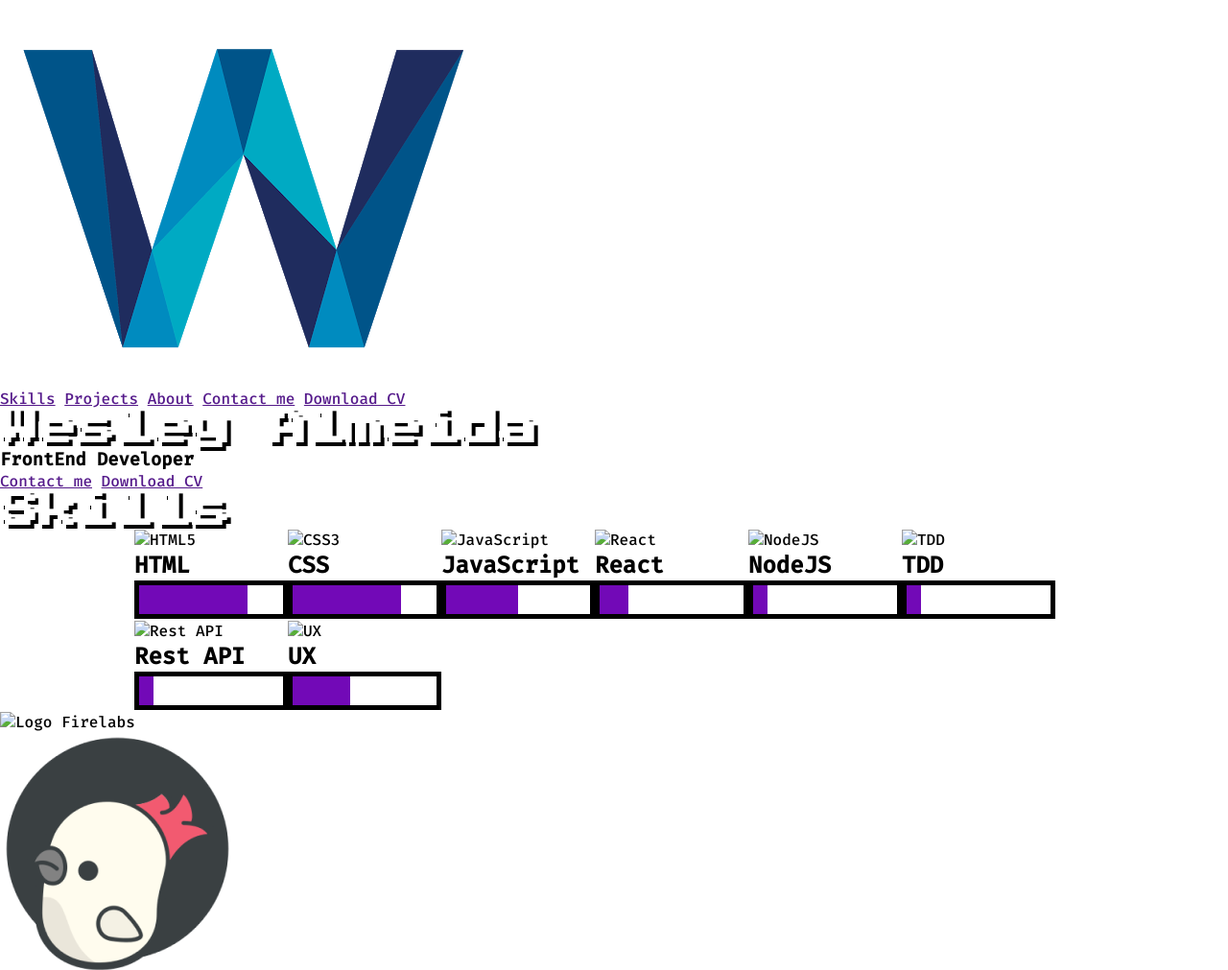
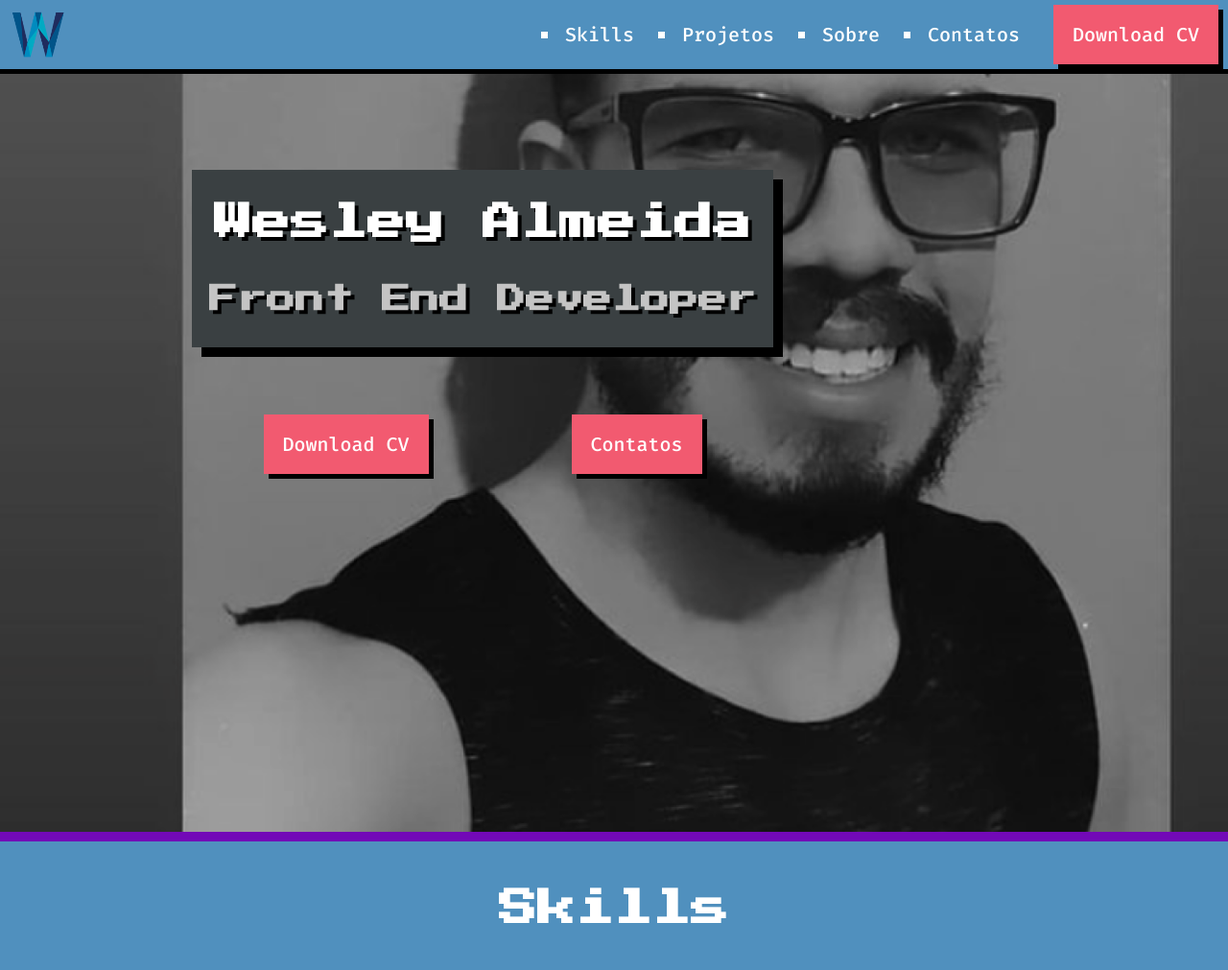
Before and after one commit to geraldocoil/Portifolio, a plain HTML site: page index.html in a window 1280 px wide. Shown: the top 1011 px of the page at 96% size. Drawn offline with Linux system fonts and the light colour scheme.

Commit message:
Update index.html

```diff
--- a/index.html
+++ b/index.html
@@ -1,146 +1,157 @@
 <!DOCTYPE html>
+
 <html lang="pt-BR">
+
 <head>
     <meta charset="UTF-8">
-    <meta http-equiv="X-UA-Compatible" content="IE=edge">
-    <meta name="viewport" content="width=device-width, initial-scale=1.0">
     <title>Portfólio | Wesley Almeida</title>
 
-    <link rel="preconnect" href="https://fonts.googleapis.com">
-    <link rel="preconnect" href="https://fonts.gstatic.com" crossorigin>
-    <link href="https://fonts.googleapis.com/css2?family=Fira+Code:wght@300;500&family=Press+Start+2P&display=swap" rel="stylesheet">
+    <link rel="preconnect" href="https://fonts.gstatic.com">
+    <link rel="stylesheet" href="https://fonts.googleapis.com/css2?family=Fira+Code:wght@300;500&family=Press+Start+2P&display=swap" >
+    <link rel="stylesheet" href="css/reset.css">
+    <link rel="stylesheet" href="css/components/main-header.css">
+    <link rel="stylesheet" href="css/components/main-avatar.css">
+    <link rel="stylesheet" href="css/components/main-navigation.css">
+    <link rel="stylesheet" href="css/components/menu-action.css">
+    <link rel="stylesheet" href="css/components/main-button.css">
+    <link rel="stylesheet" href="css/components/main-banner.css">
+    <link rel="stylesheet" href="css/components/main-box.css">
+    <link rel="stylesheet" href="css/components/main-title.css">
+    <link rel="stylesheet" href="css/components/main-subtitle.css">
+    <link rel="stylesheet" href="css/components/main-section.css">
+    <link rel="stylesheet" href="css/components/progress-bar.css">
+    <link rel="stylesheet" href="css/components/skill-tech.css">
+    <link rel="stylesheet" href="css/components/wrapper-skill.css">
+    <link rel="stylesheet" href="css/components/wrapper-project.css">
+    <link rel="stylesheet" href="css/components/logo-project.css">
 
-    <link rel = "stylesheet" href = "Css/reset.css">
-    <link rel = "stylesheet" href = "Css/components/main-title.css">
-    <link rel = "stylesheet" href = "Css/components/main-box.css">
-    <link rel = "stylesheet" href = "Css/components/main-button.css">
-    <link rel = "stylesheet" href = "Css/components/main-action.css">
-    <link rel = "stylesheet" href = "Css/components/main-header.css">
-    <link rel = "stylesheet" href = "Css/components/main-logo.css">
-    <link rel = "stylesheet" href = "Css/components/subtitle.css">
-    <link rel = "stylesheet" href = "Css/components/main-banner.css">
-    <link rel = "stylesheet" href = "Css/components/section.css">
-    <link rel = "stylesheet" href = "Css/components/skill-tec.css">
-    <link rel = "stylesheet" href = "Css/components/progress-bar.css">
-    <link rel = "stylesheet" href = "Css/components/wrapper-skill.css">
-    <link rel = "stylesheet" href = "Css/components/project.css">
-    <link rel = "stylesheet" href = "Css/components/card-project.css">
 </head>
 
 <body>
-    <header class = "header">
-
-        <img src = "assets/img/logo2.png">
-        <nav>
-            <a class = "action" href = "" lang = "en">Skills</a>
-            <a class = "action" href = "" lang = "en">Projects</a>
-            <a class = "action" href = "" lang = "en">About</a>
-            <a class = "action" href = "" lang = "en">Contact me</a>
-            <a class = "button" href = "" lang = "en">Download CV</a>
+    <header class="main-header">
+        <a href="#">
+            <img class="main-avatar" src="assets/img/logo2.png" alt="Logo Wesley almeida">
+        </a>
+        <nav class="main-navigation">
+            <a class="menu-action" href="#skills" lang="en">Skills</a>
+            <a class="menu-action" href="#projetos">Projetos</a>
+            <a class="menu-action" href="#sobre">Sobre</a>
+            <a class="menu-action" href="#contatos">Contatos</a>
+            <a class="main-button" href="assets/img/curriculo.docx" download="cv" lang="en">Download CV</a>
         </nav>
     </header>
 
-        <section class = "banner">
-            <div class = "wrapper">
-            <div class = "box">
-                <h2 class = "main-title">Wesley Almeida</h2>
-                <h3 class = "subtitle">FrontEnd Developer</h3>
+    <section class="main-banner">
+        <div class="wrapper">
+            <div class="main-box">
+                <h2 class="main-title">Wesley Almeida</h2>
+                <h3 class="main-subtitle">Front End Developer</h3>
             </div>
+
             <div class="navigation">
-                <a class = "button" href = "" lang = "en">Contact me</a>
-                <a class = "button" href = "" lang = "en">Download CV</a>
+                <a class="main-button" href="assets/img/curriculo.docx" download="cv" lang="en">Download CV</a>
+                <a class="main-button" href="#contatos">Contatos</a>
             </div>
         </div>
     </section>
 
-        <section class = "section">
-            <h2 class = "main-title -second">Skills</h2>
+    <section id="skills" class="main-section -first">
+        <h1 class="main-title">Skills</h1>
 
         <div class="wrapper-skill">
-                <article class="skill-tec">
-                    <img class="icon" src="assets/img/icon html.png" alt="HTML5">
+            <article class="skill-tech">
+                <img class="icon" src="assets/img/ico_html5.png" alt="HTML5">
 
                 <div class="wrapper">
-                        <h2 class="title">HTML</h2>
-                        <progress class="progress-bar" max="100" value="75"></progress>
+                    <h2 class="main-subtitle">HTML</h2>
+                    <progress class="progress-bar" max="100" value="45"></progress>
                 </div>
             </article>
 
-                <article class="skill-tec">
-                    <img class="icon" src="assets/img/icon css.png" alt="CSS3">
+            <article class="skill-tech">
+                <img class="icon" src="assets/img/ico_css3.png" alt="CSS3">
 
                 <div class="wrapper">
-                        <h2 class="title">CSS</h2>
-                        <progress class="progress-bar" max="100" value="75"></progress>
+                    <h2 class="main-subtitle">CSS</h2>
+                    <progress class="progress-bar" max="100" value="25"></progress>
                 </div>
             </article>
 
-                <article class="skill-tec">
-                    <img class="icon" src="assets/img/icon js.png" alt="JavaScript">
+            <article class="skill-tech">
+                <img class="icon" src="assets/img/ico_js.png" alt="JavaScript">
 
                 <div class="wrapper">
-                        <h2 class="title">JavaScript</h2>
-                        <progress class="progress-bar" max="100" value="50"></progress>
-                    </div>
-                </article>
-
-                <article class="skill-tec">
-                    <img class="icon" src="assets/img/icon react.png" alt="React">
-
-                    <div class="wrapper">
-                        <h2 class="title">React</h2>
-                        <progress class="progress-bar" max="100" value="20"></progress>
-                    </div>
-                </article>
-
-                <article class="skill-tec">
-                    <img class="icon" src="assets/img/icon nodejs.png" alt="NodeJS">
-
-                    <div class="wrapper">
-                          <h2 class="title">NodeJS</h2>
+                    <h2 class="main-subtitle">JavaScript</h2>
                     <progress class="progress-bar" max="100" value="10"></progress>
                 </div>
             </article>
 
-                <article class="skill-tec">
-                    <img class="icon" src="assets/img/icon tdd.png" alt="TDD">
+            <article class="skill-tech">
+                <img class="icon" src="assets/img/ico_react.png" alt="React">
 
                 <div class="wrapper">
-                        <h2 class="title">TDD</h2>
+                    <h2 class="main-subtitle">React</h2>
+                    <progress class="progress-bar" max="100" value="5"></progress>
+                </div>
+            </article>
+
+            <article class="skill-tech">
+                <img class="icon" src="assets/img/ico_nodejs.png" alt="NodeJS">
+
+                <div class="wrapper">
+                      <h2 class="main-subtitle">NodeJS</h2>
                     <progress class="progress-bar" max="100" value="10"></progress>
                 </div>
             </article>
 
-                <article class="skill-tec">
-                    <img class="icon" src="assets/img/icon restapi.png" alt="Rest API">
+            <article class="skill-tech">
+                <img class="icon" src="assets/img/ico_tdd.png" alt="TDD">
 
                 <div class="wrapper">
-                        <h2 class="title">Rest API</h2>
-                        <progress class="progress-bar" max="100" value="10"></progress>
+                    <h2 class="main-subtitle">TDD</h2>
+                    <progress class="progress-bar" max="100" value="0"></progress>
                 </div>
             </article>
 
-                <article class="skill-tec">
-                    <img class="icon" src="assets/img/icon ux.png" alt="UX">
+            <article class="skill-tech">
+                <img class="icon" src="assets/img/ico_restapi.png" alt="Rest API">
 
                 <div class="wrapper">
-                        <h2 class="title">UX</h2>
-                        <progress class="progress-bar" max="100" value="40"></progress>
+                    <h2 class="main-subtitle">Rest API</h2>
+                    <progress class="progress-bar" max="100" value="0"></progress>
+                </div>
+            </article>
+
+            <article class="skill-tech">
+                <img class="icon" src="assets/img/ico_ux.png" alt="UX">
+
+                <div class="wrapper">
+                    <h2 class="main-subtitle">UX</h2>
+                    <progress class="progress-bar" max="100" value="15"></progress>
                 </div>
             </article>
         </div>
     </section>
 
-        <section class = "section">
-            <figure class = "card-project">
-                <img class = "logo" src = "/assets/img/logo-firedlabs.png" alt = "Logo Firelabs">
-            </figure>
-            <figure class = "card-project -blue">
-                <img class = "logo" src = "/assets/img/logo-collabcode.png" alt = "Logo collabcode">
-            </figure>
-            <figure class = "card-project">
-                <img class = "logo" src = "/assets/img/logo2.png" alt = "Logo Portfólio">
-            </figure>
+    <section id="projetos" class="main-section -third">
+        <h1 class="main-title">Projetos</h1>
+
+        <div class="wrapper-project">
+            <a class="logo-project" href="https://www.firedlabs.com" target="_blank">
+                <img class="icon" src="assets/img/logo-firedlabs.svg" alt="Logo FiredLabs">
+            </a>
+
+            <a class="logo-project" href="https://www.collabcode.training" target="_blank">
+                <img class="icon" src="assets/img/logo-collabcode.png" alt="Logo CollabCode">
+            </a>
+
+            <a class="logo-project" href="https://wesleyalmeida01.github.io/Portifolio/index.html">
+                <img class="icon" src="assets/img/logo2.png" alt="Logo Portfólio">
+            </a>
+        </div>
     </section>
+
+
 </body>
+
 </html>
```
Lines whose indentation alone changed are shown as unchanged.
